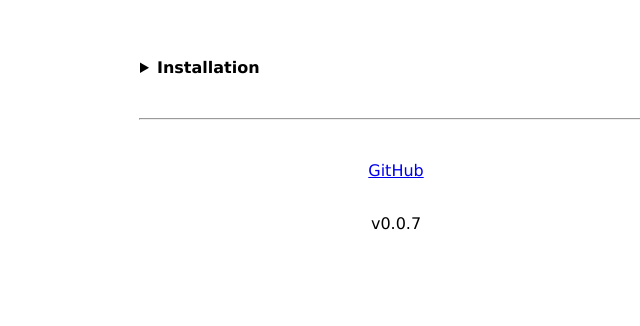
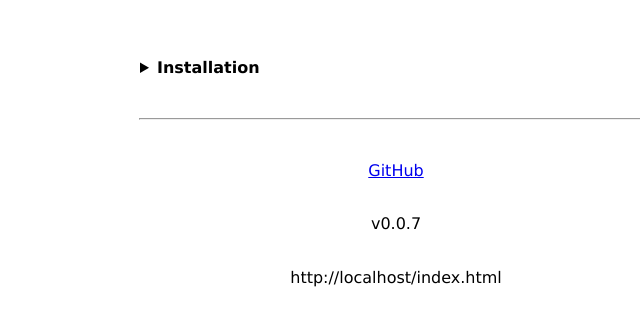
Before and after one commit to codewithcheese/share-2, a plain HTML site: page index.html in a window 1280 px wide. Shown: the part 1918-2244 px from the top of the page, without its empty margins (244-884 px from the left). Before the commit the page ends 2201 px from the top, so only its background shows below. Drawn offline with Linux system fonts and the light colour scheme.

Commit message:
Show location at bottom of page for debugging

```diff
--- a/index.html
+++ b/index.html
@@ -229,6 +229,7 @@
       >
     </p>
     <p>v0.0.7</p>
+    <p id="debug"></p>
 
     <script>
       window.addEventListener('load', () => {
@@ -240,6 +241,8 @@
         const isInstalled = window.matchMedia(
           '(display-mode: standalone)'
         ).matches;
+
+        document.getElementById('debug').innerText = window.location
 
         if (isInstalled) {
           pwaUrl.search.includes('url')
```
